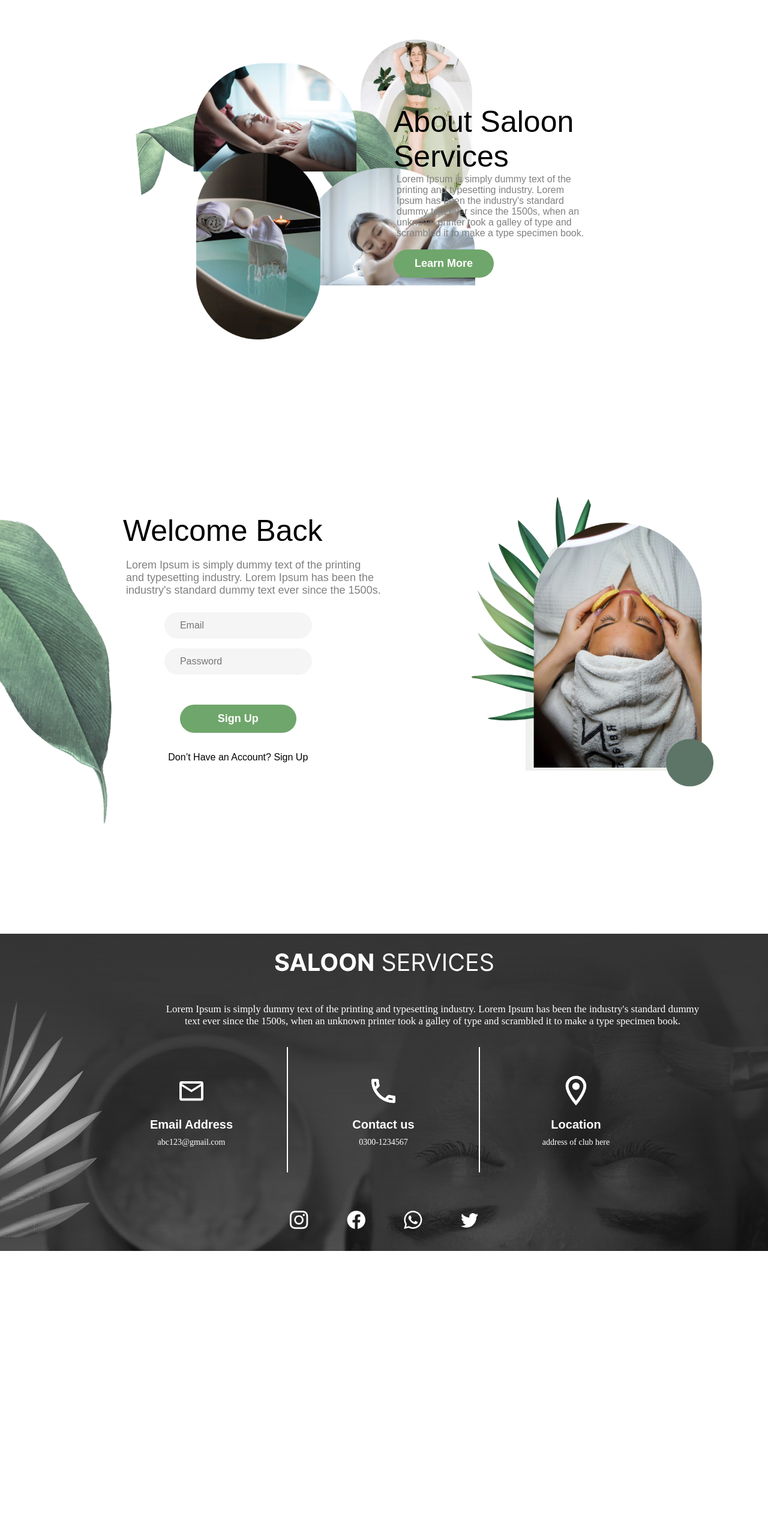
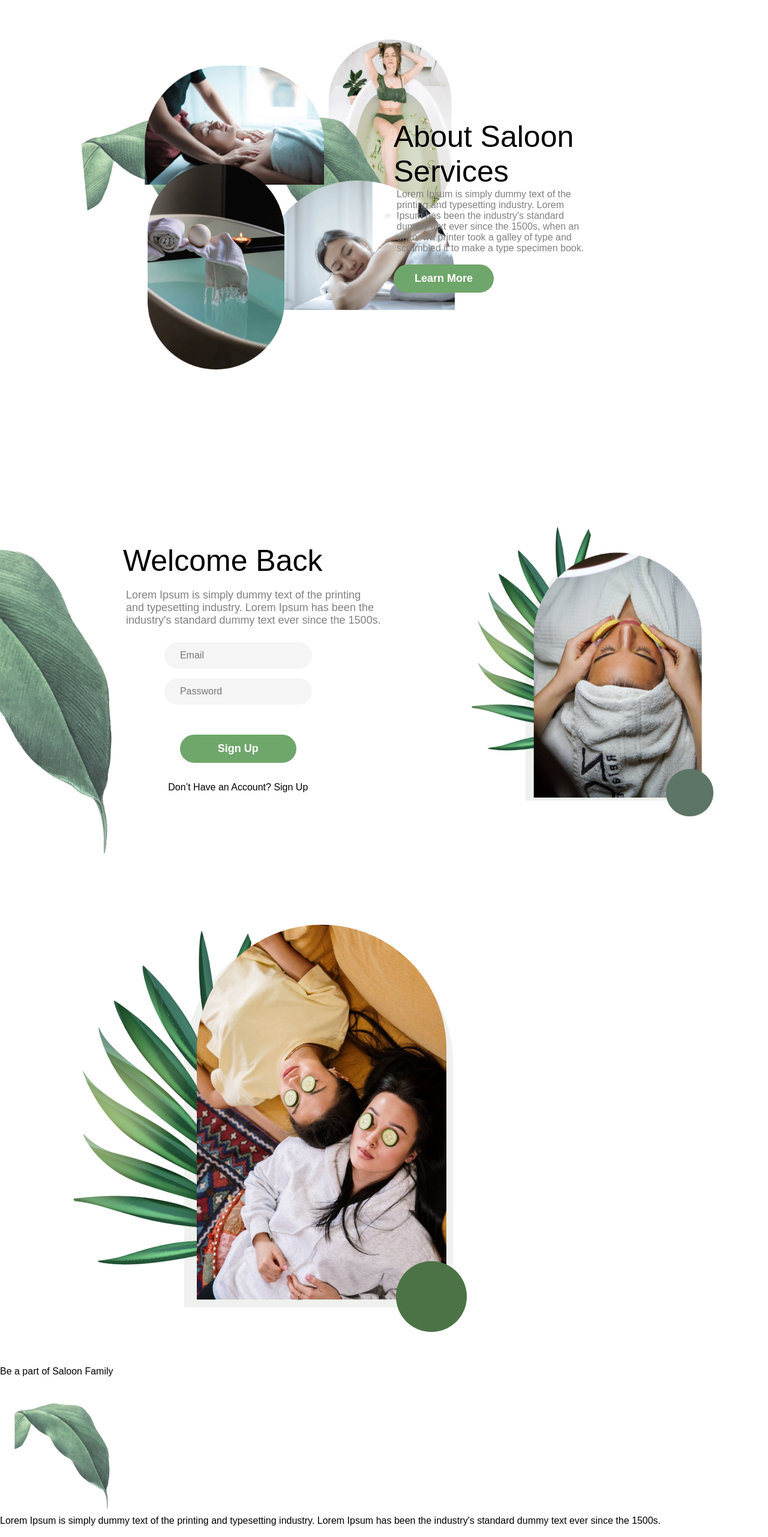
Before and after one commit to abrarkhalidofficial/Saloon, a React (Vite) app in the folder salon/: page / in a window 1280 px wide. Shown: the part 1247-3810 px from the top of the page at 60% size. Before the commit the page ends 3333 px from the top, so only its background shows below. Built offline with nearby package versions, Linux system fonts and the light colour scheme.

Commit message:
sign-up-page

```diff
--- a/salon/src/App.jsx
+++ b/salon/src/App.jsx
@@ -11,6 +11,8 @@ import service from "../src/assets/services.png";
 import footerleft from "../src/assets/footer-left.png";
 import loginpageleft from "../src/assets/login-left.png";
 import loginright from "../src/assets/login-right.png";
+import signuppageleft from "../src/assets/signup-left.png";
+import signuppageright from "../src/assets/signup-right.png";
 function App() {
   const [count, setCount] = useState(0);
 
@@ -164,6 +166,28 @@ function App() {
         <div className="loginpage__right">
           <div className="loginpage__right__img">
             <img src={loginright} alt="loginright" />
+          </div>
+        </div>
+      </section>
+      <section className="signuppage">
+        <div className="signuppage__left">
+          <div className="signuppage__left__img">
+            <img src={signuppageleft} alt="signuppageleft" />
+          </div>
+        </div>
+        <div className="signuppage__right">
+          <div className="signuppage__right__heading__img">
+            <div className="signuppage__right__heading">
+              Be a part of Saloon Family
+            </div>
+            <div className="signuppage__right__img">
+              <img src={signuppageright} alt="signupright" />
+            </div>
+          </div>
+          <div className="signuppage__right__info">
+            Lorem Ipsum is simply dummy text of the printing and typesetting
+            industry. Lorem Ipsum has been the industry's standard dummy text
+            ever since the 1500s.
           </div>
         </div>
       </section>
--- a/salon/src/App.scss
+++ b/salon/src/App.scss
@@ -201,10 +201,10 @@ body::-webkit-scrollbar-track {
 }
 .service__left {
   width: 45%;
-  padding-left: 9em;
+  padding-left: 3em;
 }
 .service__left__img img {
-  height: 500px;
+  height: 550px;
 }
 .service__right {
   width: 50%;
@@ -234,6 +234,9 @@ body::-webkit-scrollbar-track {
   padding: 13px 35px;
   border: none;
   margin-top: 1em;
+}
+.service__right__button button:hover {
+  background-color: #000;
 }
 
 .footer {
```
Also changed, not shown: salon/src/assets/signup-right.png (renamed from salon/src/assets/signu-right.png).
